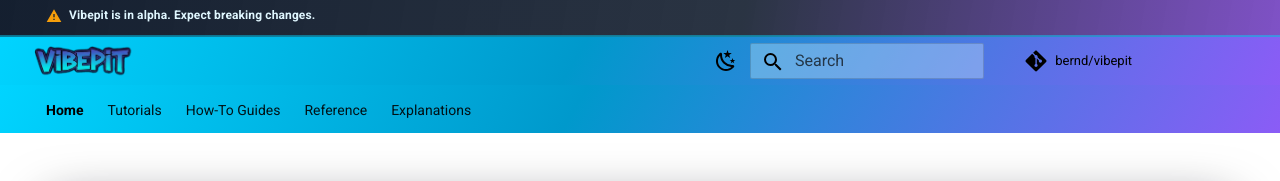
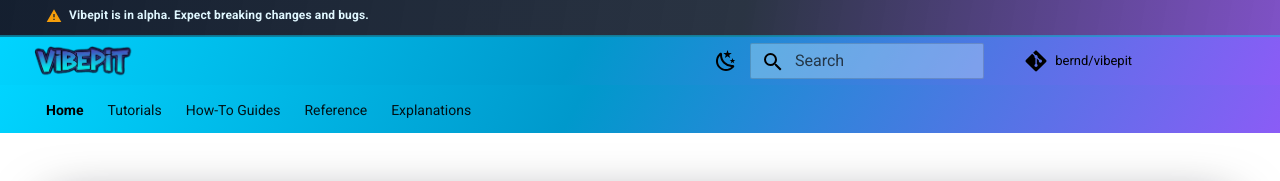
Before and after one commit to bernd/vibepit, an MkDocs documentation site: the page built from docs/content/index.md, in a window 1280 px wide and 900 px high. Shown: the top 181 px of the window. Built offline with MkDocs 1.6.1 and Material for MkDocs 9.7.7, drawn with Linux system fonts in a browser that asks for light colours; comment, search, counter and statistics services are not loaded.

Commit message:
Mention bugs in alpha announcement banner
Co-Authored-By: Claude Opus 4.6 <noreply@anthropic.com>

```diff
--- a/docs/overrides/main.html
+++ b/docs/overrides/main.html
@@ -7,7 +7,7 @@
         <path d="M13 14h-2V9h2m0 9h-2v-2h2M1 21h22L12 2 1 21Z"/>
       </svg>
     </span>
-    <span>Vibepit is in alpha. Expect breaking changes.</span>
+    <span>Vibepit is in alpha. Expect breaking changes and bugs.</span>
   </span>
 {% endblock %}
 
```
